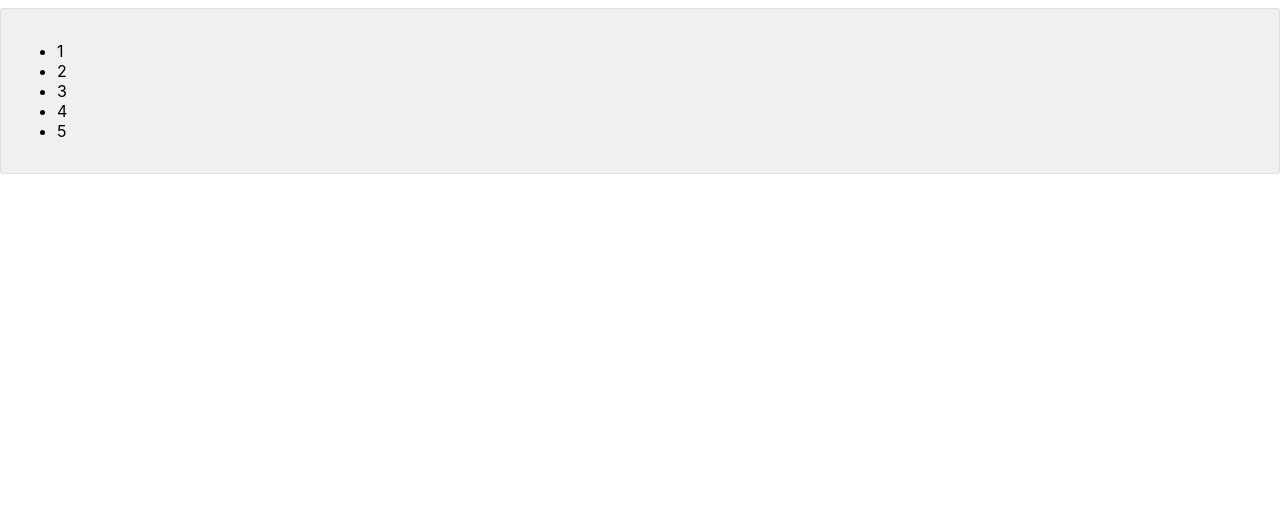
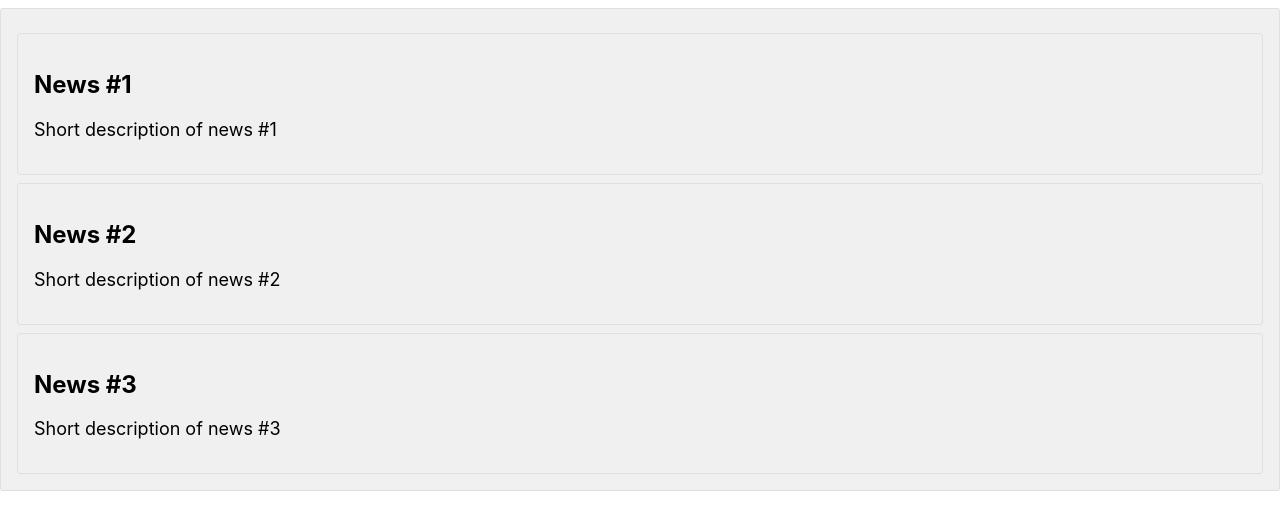
Before and after one commit to Surftrader/my-react-app, a React (Create React App) app: page / in a window 1280 px wide. Shown: the top 530 px of the page. Built offline with nearby package versions, Linux system fonts and the light colour scheme.

Commit message:
loop with key - example 2

```diff
--- a/src/App.js
+++ b/src/App.js
@@ -1,12 +1,33 @@
 import './App.css'
 
 function App() {
-  const num = [1, 2, 3, 4, 5]
-  return <div className="App">
-    <ul>
-      {num.map((value) => <li key={value.toString()}>{value}</li>)}
-    </ul>
-  </div>;
+  const posts = [
+    {
+      id: 1,
+      title: 'News #1',
+      shortDescription: 'Short description of news #1'
+    },
+    {
+      id: 2,
+      title: 'News #2',
+      shortDescription: 'Short description of news #2'
+    },
+    {
+      id: 3,
+      title: 'News #3',
+      shortDescription: 'Short description of news #3'
+    }
+  ]
+  return (
+    <div className="App">
+      {posts.map((post) => (
+        <div key={post.id.toString()}>
+          <h2>{post.title}</h2>
+          <p>{post.shortDescription}</p>
+        </div>
+      ))}
+    </div>
+  );
 }
 
 export default App;
```
